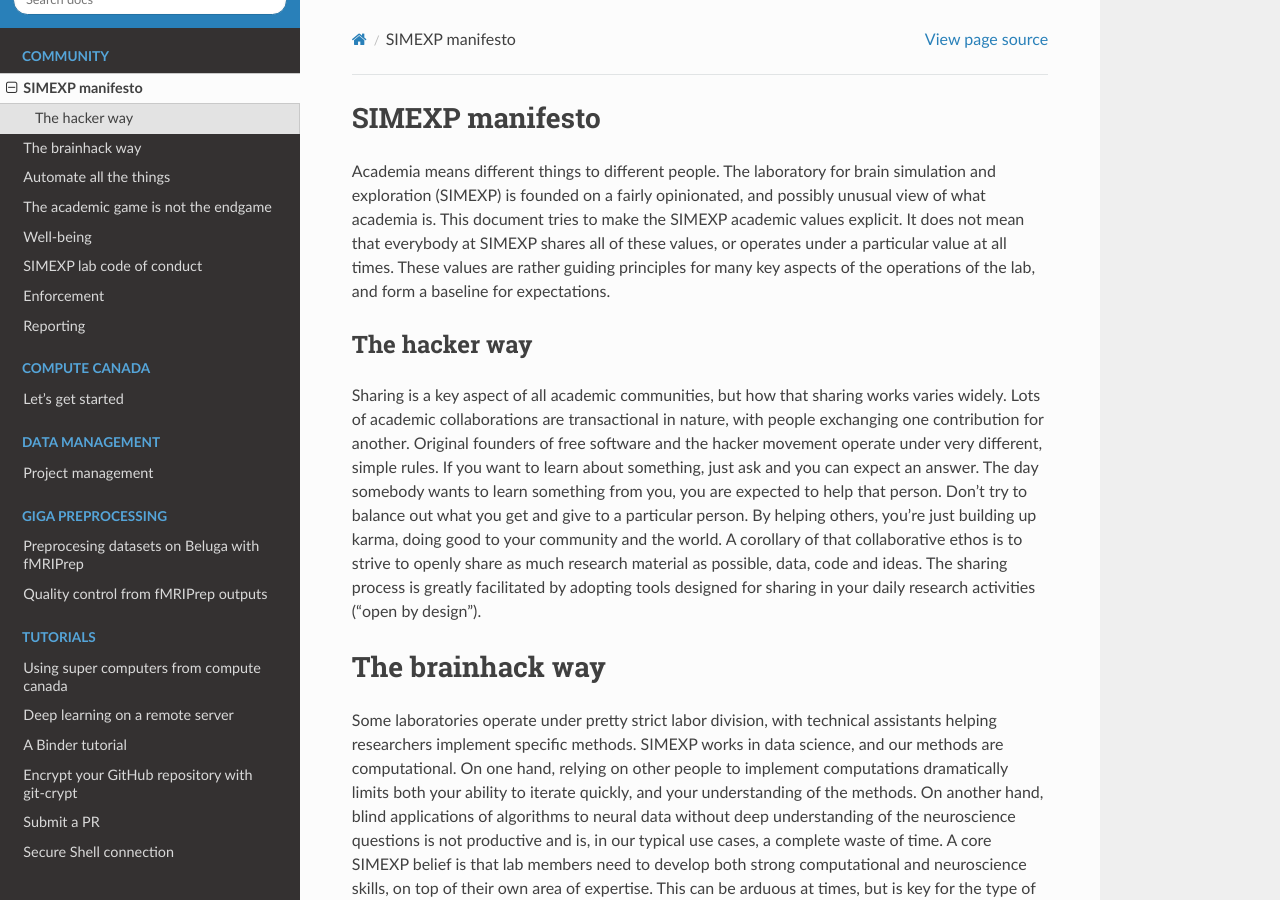
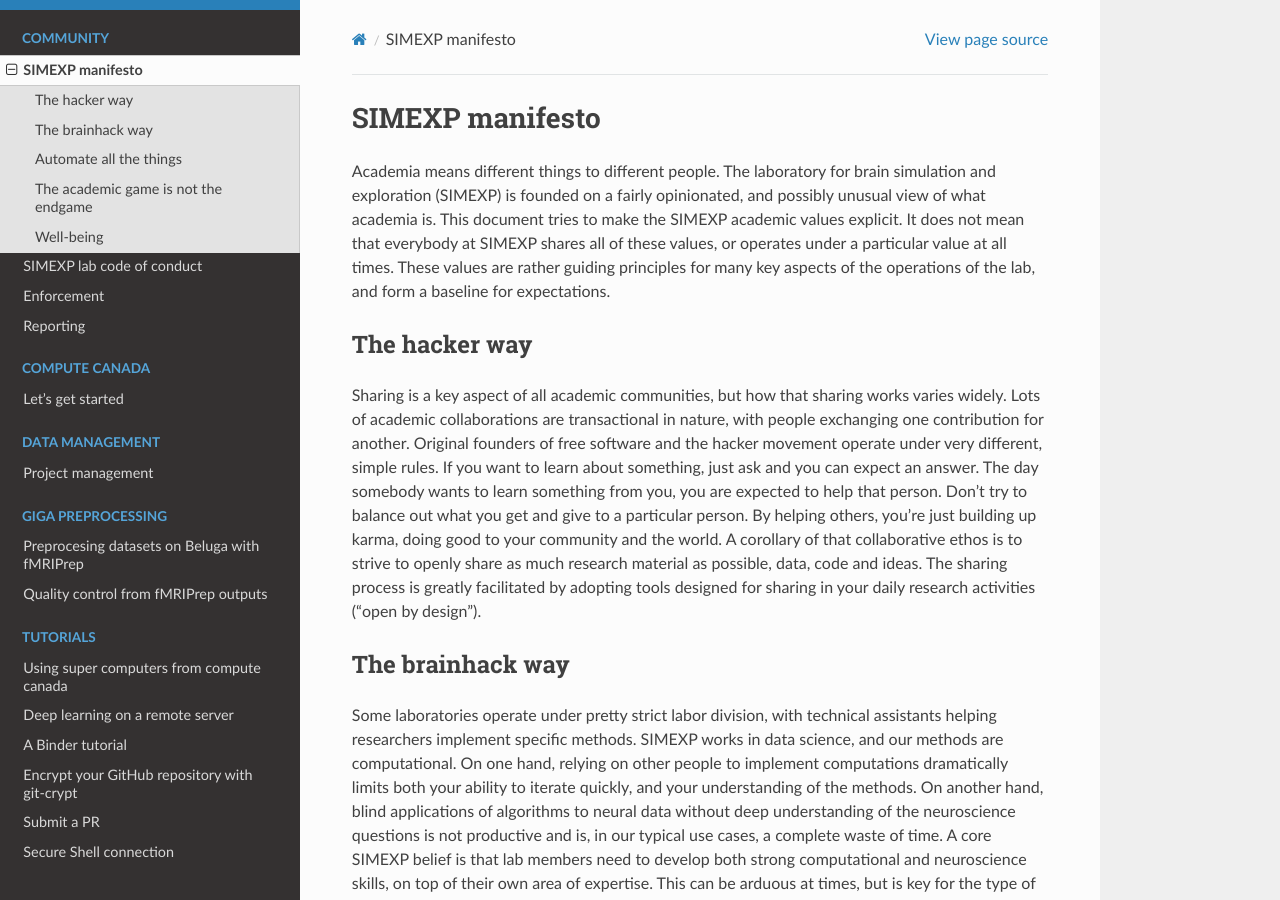
Before and after one commit to SIMEXP/lab-documentation, a Sphinx documentation site: the page built from source/community/manifesto.md, in a window 1280 px wide and 900 px high. Built offline with Sphinx 7.4.7 and the Read the Docs theme 2.0.0, drawn with Linux system fonts in a browser that asks for light colours.

```diff
--- a/source/community/manifesto.md
+++ b/source/community/manifesto.md
@@ -5,14 +5,14 @@ Academia means different things to different people. The laboratory for brain si
 ## The hacker way
 Sharing is a key aspect of all academic communities, but how that sharing works varies widely. Lots of academic collaborations are transactional in nature, with people exchanging one contribution for another. Original founders of free software and the hacker movement operate under very different, simple rules. If you want to learn about something, just ask and you can expect an answer. The day somebody wants to learn something from you, you are expected to help that person. Don’t try to balance out what you get and give to a particular person. By helping others, you’re just building up karma, doing good to your community and the world. A corollary of that collaborative ethos is to strive to openly share as much research material as possible, data, code and ideas. The sharing process is greatly facilitated by adopting tools designed for sharing in your daily research activities (“open by design”).
 
-# The brainhack way
+## The brainhack way
 Some laboratories operate under pretty strict labor division, with technical assistants helping researchers implement specific methods. SIMEXP works in data science, and our methods are computational. On one hand, relying on other people to implement computations dramatically limits both your ability to iterate quickly, and your understanding of the methods. On another hand, blind applications of algorithms to neural data without deep understanding of the neuroscience questions is not productive and is, in our typical use cases, a complete waste of time. A core SIMEXP belief is that lab members need to develop both strong computational and neuroscience skills, on top of their own area of expertise. This can be arduous at times, but is key for the type of research we do. It is also a huge asset for employability both inside and outside of academia.
 
-# Automate all the things
+## Automate all the things
 Neural data science requires us to iterate analyses a lot, to explore new ideas, replicate analyses on new datasets, and test the impact of various hyper-parameters. This means that data analysis operations should be automated to the greatest extent possible.
 
-# The academic game is not the endgame
+## The academic game is not the endgame
 Academia is a highly competitive environment. Some individuals end up focussing their work based on the metrics used to assess them, out of fear of not surviving the game, or simply thinking that it is what the academic community expects them to do. This means that many labs expend considerable energy towards publishing in high impact-factor journals, apply to awards, attend as many conferences as possible, get invited presentations, and sit on many committees, amongst others. The SIMEXP lab does of course support the careers of lab members, whether academic or not, and makes strategic investment of resources towards these metrics. But it is critical to not lose sight that pretty much none of us went into academia to work towards these metrics. The endgame of SIMEXP is to solve problems, namely prognosis of Alzheimer’s disease, and building human-like artificial neural networks. The academic game is a means to these ends. Nothing more. We aim to keep our collective and individual academic boats afloat with bare minimum required efforts, and are committed to not let the academic game ruin the fun and joy we have doing research. We rightfully trust that doing elite research, prioritizing quality over quantity, is all it really takes to strive inside and outside of academia anyway.
 
-# Well-being
+## Well-being
 Finally, there are workplaces that encourage, or even push people to work themselves into the ground. It will happen from time to time to work hard, for a deadline or for the flow. But nothing great happens with chronically overworked people, especially in a creative business. Make sure you take care of yourself. If you feel down or tired, please take as many days off as necessary. Take holidays, it’s great. It is OK to focus on your personal life at times. It is also OK to pass on opportunities, you can’t do it all. Others will come. If you feel overwhelmed, find support. If you see someone being overwhelmed, be patient and supportive. Friends, peers or professionals, there are many ways to find balance. Try to find the mix that works for you, and be proactive at building this support network. You can also join us for Yoga!
```
